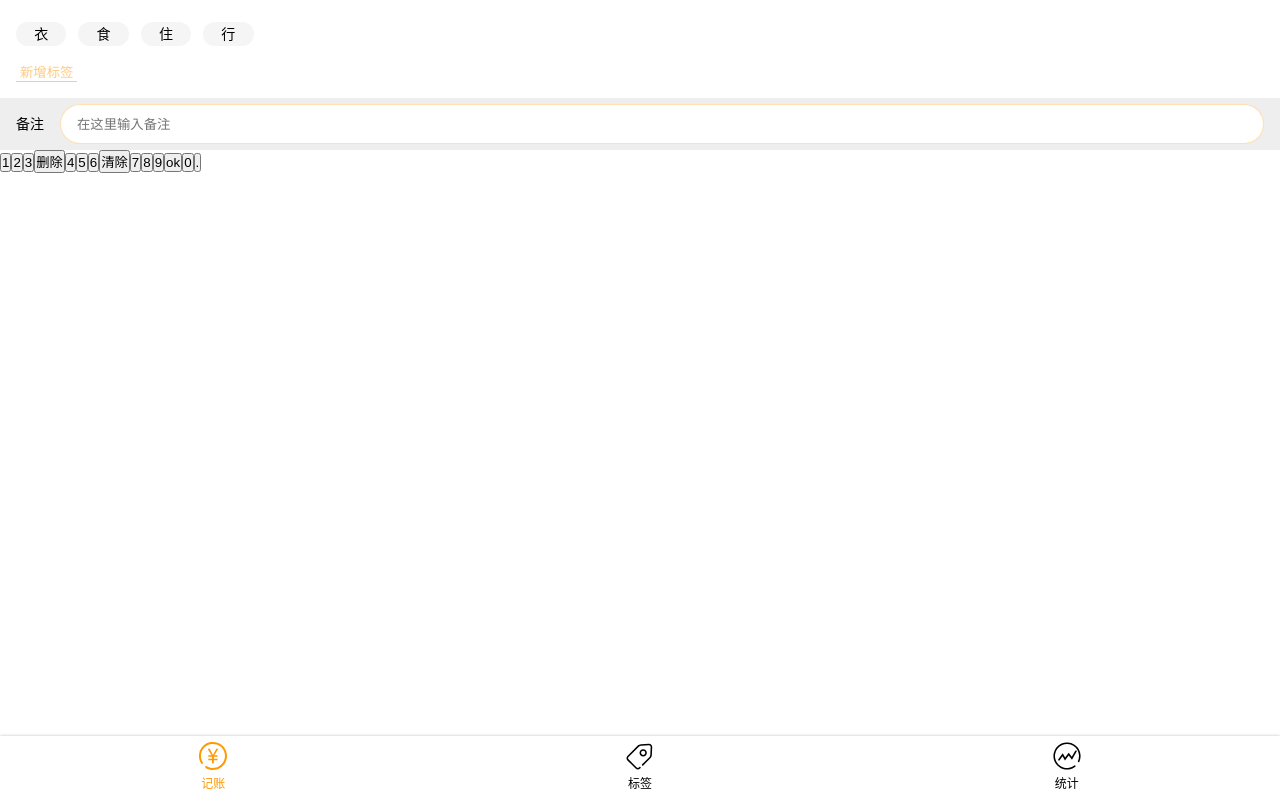
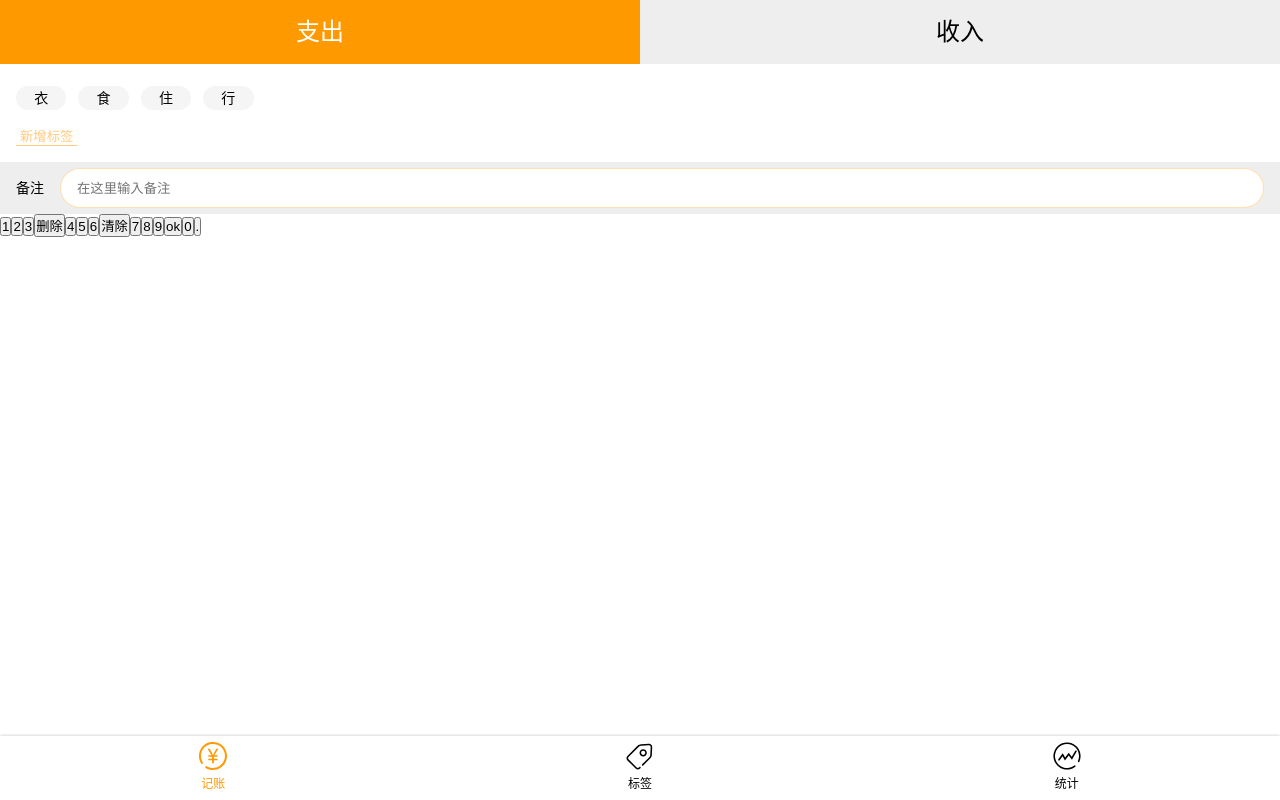
Before and after one commit to LWeibing/money-test-react, a React app: page /#/money in a window 1280 px wide. Built offline with nearby package versions, Linux system fonts and the light colour scheme.

Commit message:
完成 Type 样式

```diff
--- a/src/components/Money/TypeSection.tsx
+++ b/src/components/Money/TypeSection.tsx
@@ -2,14 +2,35 @@ import styled from 'styled-components';
 import React from 'react';
 
 const TypeSection = styled.section`
+  > ol{
+    background: #eee;
+    display: flex;
+    text-align: center;
+    font-size: 24px;
+     >li{
+       width: 50%;
+       line-height: 64px;
+       display: flex;
+       justify-content: center;
+       align-items: center;
+       position: relative;
+       &.selected {
+        background: rgb(255, 153, 0);
+        color: white;
+      }
+     }
+  }
+`;
 
-`
+const Type = () => {
+  return (
+    <TypeSection>
+      <ol>
+        <li className="selected">支出</li>
+        <li>收入</li>
+      </ol>
+    </TypeSection>
+  );
+};
 
-const Type=()=>{
-  return(
-    <TypeSection>
-    </TypeSection>
-  )
-}
-
-export default Type
+export default Type;
```
